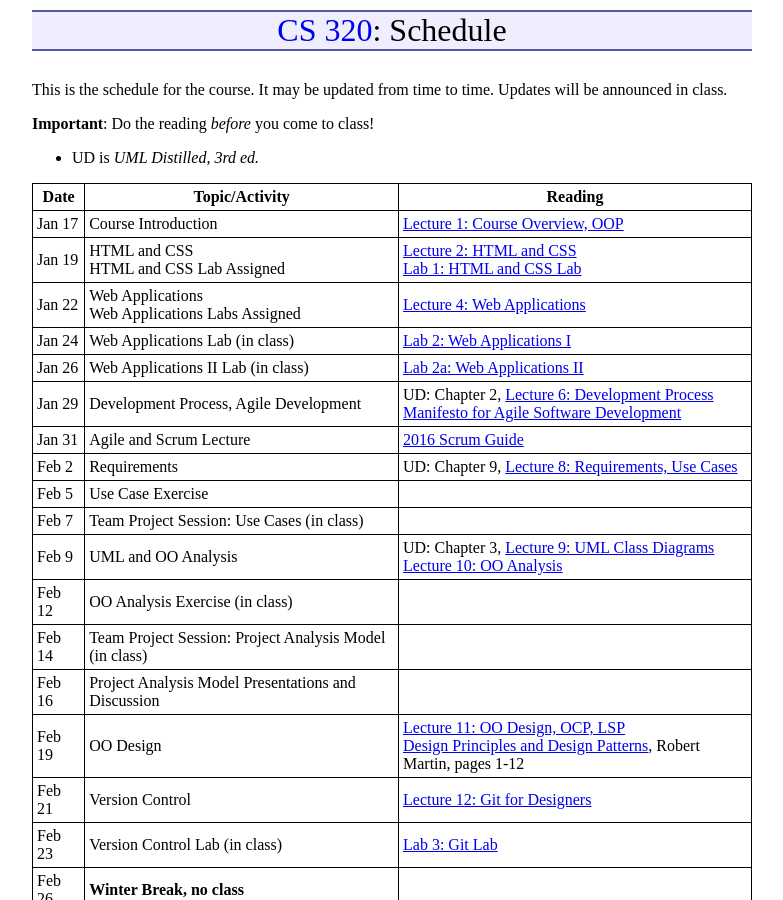
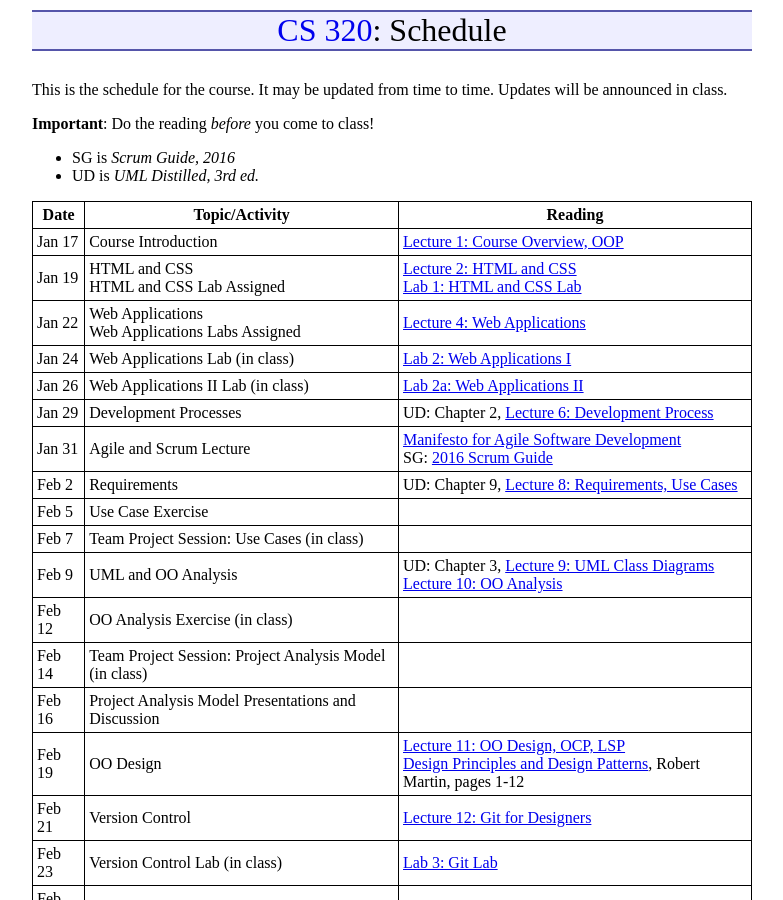
Before and after one commit to ycpcs/cs320-spring2018, a Jekyll site: the page built from schedule.md, in a window 1280 px wide and 900 px high. Shown: the whole window, without its empty margins (248-1031 px from the left). Built offline with Jekyll 4.4.1, drawn with Linux system fonts in a browser that asks for light colours.

Commit message:
moved agile manifesto

```diff
--- a/schedule.md
+++ b/schedule.md
@@ -7,6 +7,7 @@ This is the schedule for the course.  It may be updated from time to time.  Upda
 
 **Important**: Do the reading *before* you come to class!
 
+* SG is *Scrum Guide, 2016*
 * UD is *UML Distilled, 3rd ed.*
 
 Date   | Topic/Activity | Reading
@@ -16,8 +17,8 @@ Jan 19 | HTML and CSS<br> HTML and CSS Lab Assigned | [Lecture 2: HTML and CSS](
 Jan 22 | Web Applications<br> Web Applications Labs Assigned | [Lecture 4: Web Applications](lectures/lecture04.html)
 Jan 24 | Web Applications Lab (in class) | [Lab 2: Web Applications I](./labs/lab02.html)
 Jan 26 | Web Applications II Lab (in class) | [Lab 2a: Web Applications II](./labs/lab02a.html)
-Jan 29 | Development Process, Agile Development | UD: Chapter 2, [Lecture 6: Development Process](lectures/lecture06.html)<br> [Manifesto for Agile Software Development](http://www.agilemanifesto.org/)
-Jan 31 | Agile and Scrum Lecture | [2016 Scrum Guide](lectures/lecture07/2016_Scrum_Guide_US.pdf)
+Jan 29 | Development Processes | UD: Chapter 2, [Lecture 6: Development Process](lectures/lecture06.html)
+Jan 31 | Agile and Scrum Lecture | [Manifesto for Agile Software Development](http://www.agilemanifesto.org/)<br> SG: [2016 Scrum Guide](lectures/lecture07/2016_Scrum_Guide_US.pdf)
 Feb 2  | Requirements | UD: Chapter 9, [Lecture 8: Requirements, Use Cases](lectures/lecture08.html)
 Feb 5  | Use Case Exercise |
 Feb 7  | Team Project Session: Use Cases (in class) |
```
